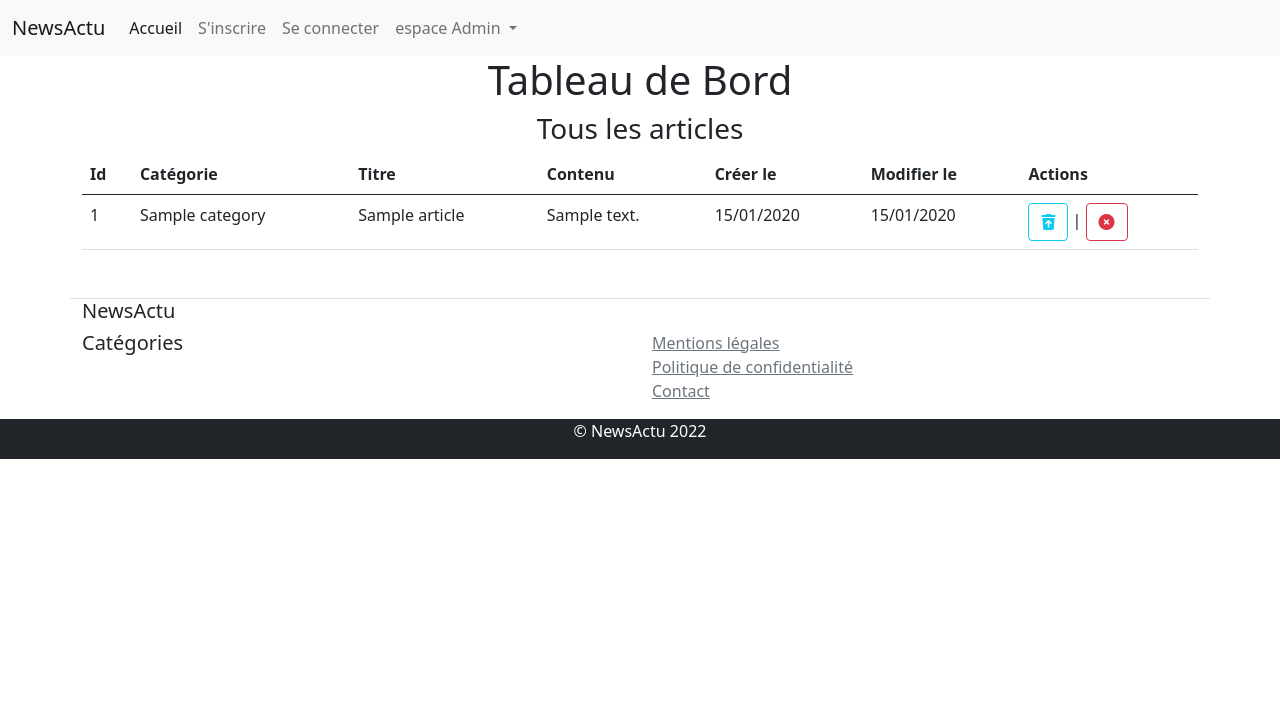
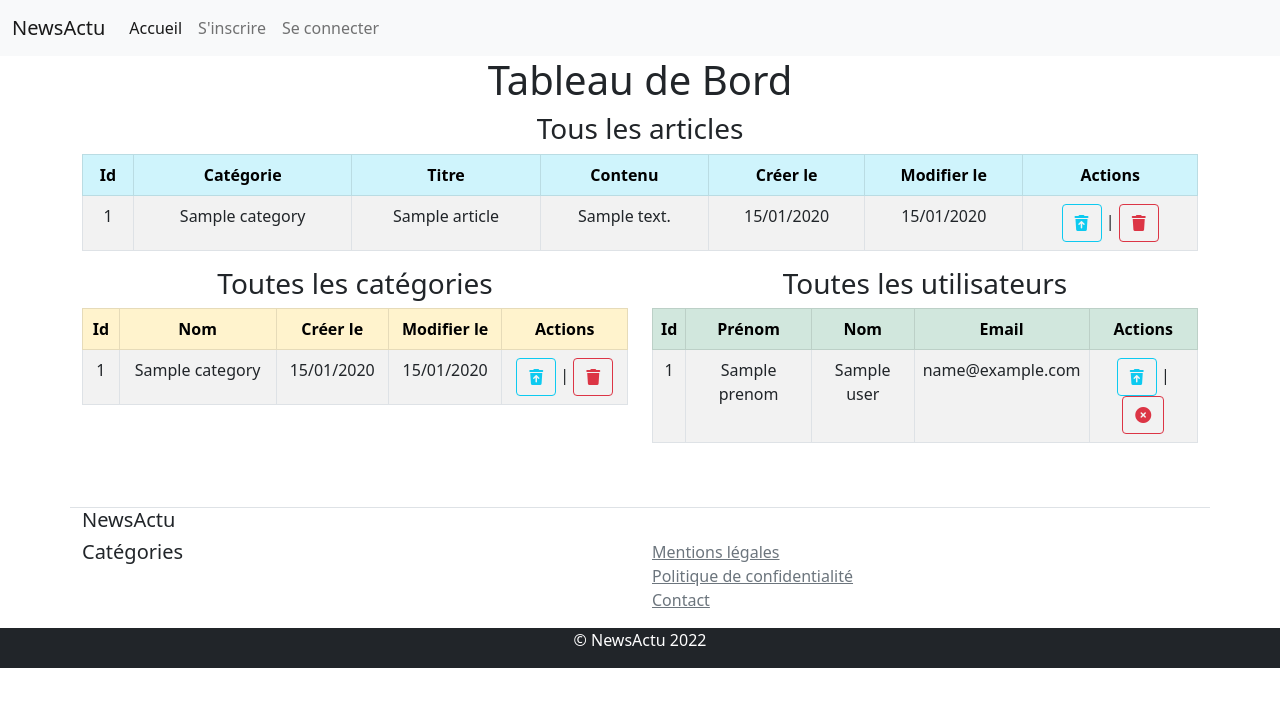
Before and after one commit to Liloone/NewsActu-Symfony, a Symfony app: template templates/admin/show_dashboard.html.twig in a window 1280 px wide. Shown: the top 707 px of the page. Run offline with Twig, Linux system fonts and the light colour scheme; the template is opened without the code that fills it: most values are stand-ins (such as "Sample title", 1, 10 or a date in 2020); some libraries are stand-ins or nearby versions.

Commit message:
Access control + front control + back redirection  + add  author relation + add table to dashboard

```diff
--- a/src/Controller/CommentaryController.php
+++ b/src/Controller/CommentaryController.php
@@ -40,6 +40,8 @@ class CommentaryController extends AbstractController
             $commentary->setCreatedAt(new DateTime());
             $commentary->setUpdatedAt(new DateTime());
 
+            $commentary->setAuthor($this->getUser());
+
             $entityManager->persist($commentary);
             $entityManager->flush();
 
--- a/src/Controller/DefaultController.php
+++ b/src/Controller/DefaultController.php
@@ -12,7 +12,7 @@ use Symfony\Component\Routing\Annotation\Route;
 class DefaultController extends AbstractController
 {
     /**
-     * @Route("/accueil", name="default_home", methods={"GET"})
+     * @Route("/", name="default_home", methods={"GET"})
      */
     public function home(EntityManagerInterface $entityManager): Response
     {
--- a/templates/admin/show_dashboard.html.twig
+++ b/templates/admin/show_dashboard.html.twig
@@ -7,8 +7,8 @@
 	{% include 'include/_flashes.html.twig' %}
 
 	<h3 class="text-center">Tous les articles</h3>
-	<table class="table">
-		<thead>
+	<table class="table table-bordered table-striped">
+		<thead class="table-info text-center">
 			<tr>
 				<th>Id</th>
 				<th>Catégorie</th>
@@ -21,7 +21,7 @@
 		</thead>
 		<tbody>
 			{% for article in articles | reverse %}
-				<tr>
+				<tr class="text-center">
 					<td>{{ article.id }}</td>
 					<td>{{ article.category.name }}</td>
 
@@ -32,23 +32,144 @@
 					<td>{{ article.updatedAt | date('d/m/Y') }}</td>
 					<td>
 
-					{% if article.deletedAt is null %}
+						{% if article.deletedAt is null %}
 
-					<a href="{{ path('update_article', {'id': article.id}) }}"  class="btn btn-info"><i class="fa fa-edit"></i></a> |
+							<a href="{{ path('update_article', {'id': article.id}) }}" class="btn btn-info">
+								<i class="fa fa-edit"></i>
+							</a>
+							|
 
-					<a href="{{ path('soft_delete_article', {'id': article.id}) }}" onclick="return confirm('Voulez-vous vraiment archiver cet article ?')" class="btn btn-danger"><i class="fa fa-trash"></i></a>
+							<a href="{{ path('soft_delete_article', {'id': article.id}) }}" onclick="return confirm('Voulez-vous vraiment archiver cet article ?')" class="btn btn-danger">
+								<i class="fa-solid fa-box-archive"></i>
+							</a>
 
-					{% else %}
+						{% else %}
 
 
-					<a href="{{ path('restore_article', {'id': article.id}) }}"  class="btn btn-outline-info"><i class="fa fa-trash-restore"></i></a> |
+							<a href="{{ path('restore_article', {'id': article.id}) }}" class="btn btn-outline-info">
+								<i class="fa fa-trash-restore"></i>
+							</a>
+							|
 
-					<a href="{{ path('hard_delete_article', {'id': article.id}) }}" onclick="return confirm('Voulez-vous vraiment supprimer définitivement cet article de la base de données ?')" class="btn btn-outline-danger"><i class="fas fa-times-circle"></i></a>
+							<a href="{{ path('hard_delete_article', {'id': article.id}) }}" onclick="return confirm('Voulez-vous vraiment supprimer définitivement cet article de la base de données ?')" class="btn btn-outline-danger">
+								<i class="fa fa-trash"></i>
+							</a>
 
-					{% endif %}
+						{% endif %}
 					</td>
 				</tr>
 			{% endfor %}
 		</tbody>
 	</table>
+	<div class="row">
+		<div class="col-6">
+			<h3 class="text-center">Toutes les catégories</h3>
+			<table class="table table-bordered table-striped">
+				<thead class="table-warning text-center">
+
+					<tr>
+						<th>Id</th>
+						<th>Nom</th>
+						<th>Créer le</th>
+						<th>Modifier le</th>
+						<th>Actions</th>
+					</tr>
+				</thead>
+				<tbody>
+					{% for category in categories %}
+
+						<tr class="text-center">
+							<td>{{ category.id }}</td>
+							<td>{{ category.name }}</td>
+							<td>{{ category.createdAt | date('d/m/Y') }}</td>
+							<td>{{ category.updateAt | date('d/m/Y') }}</td>
+							<td>
+
+								{% if category.deletedAt is null %}
+
+									<a href="" class="btn btn-info">
+										<i class="fa fa-edit"></i>
+									</a>
+									|
+
+									<a href="" onclick="return confirm('Voulez-vous vraiment archiver cet catégorie ?')" class="btn btn-danger">
+										<i class="fa-solid fa-box-archive"></i>
+									</a>
+
+								{% else %}
+
+
+									<a href="" class="btn btn-outline-info">
+										<i class="fa fa-trash-restore"></i>
+									</a>
+									|
+
+									<a href="" onclick="return confirm('Voulez-vous vraiment supprimer définitivement cet catégorie de la base de données ?')" class="btn btn-outline-danger">
+										<i class="fa fa-trash"></i>
+									</a>
+
+								{% endif %}
+							</td>
+						</tr>
+					{% endfor %}
+
+				</tbody>
+			</table>
+		</div>
+
+		<div class="col-6">
+			<h3 class="text-center">Toutes les utilisateurs</h3>
+			<table class="table table-bordered table-striped">
+				<thead class="table-success text-center">
+
+					<tr>
+						<th>Id</th>
+						<th>Prénom</th>
+						<th>Nom</th>
+						<th>Email</th>
+						<th>Actions</th>
+					</tr>
+				</thead>
+				<tbody>
+					{% for user in users %}
+
+						<tr class="text-center">
+							<td>{{ user.id }}</td>
+							<td>{{ user.prenom }}</td>
+							<td>{{ user.nom }}</td>
+							<td>{{ user.email }}</td>
+							<td >
+
+								{% if user.deletedAt is null %}
+
+									<a href="" class="btn btn-info">
+										<i class="fa fa-edit"></i>
+									</a>
+									|
+
+									<a href="" onclick="return confirm('Voulez-vous vraiment archiver cet catégorie ?')" class="btn btn-danger">
+										<i class="fa fa-trash"></i>
+									</a>
+
+								{% else %}
+
+
+									<a href="" class="btn btn-outline-info">
+										<i class="fa fa-trash-restore"></i>
+									</a>
+									|
+
+									<a href="" onclick="return confirm('Voulez-vous vraiment supprimer définitivement cet catégorie de la base de données ?')" class="btn btn-outline-danger">
+										<i class="fas fa-times-circle"></i>
+									</a>
+
+								{% endif %}
+							</td>
+
+						</tr>
+					{% endfor %}
+				</tbody>
+			</table>
+		</div>
+	</div>
 {% endblock %}
--- a/templates/default/home.html.twig
+++ b/templates/default/home.html.twig
@@ -4,7 +4,9 @@
 
 	<h1 class="text-center my-3">Tous les articles</h1>
 
-	<div class="row">
+	{% include 'include/_flashes.html.twig' %}
+<div class="d-flex">
+	<div class="row justify-content-center">
 
 		{% for article in articles %}
 
@@ -25,5 +27,5 @@
 		{% endfor %}
 
 	</div>
-
+</div>
 {% endblock %}
--- a/templates/include/_flashes.html.twig
+++ b/templates/include/_flashes.html.twig
@@ -8,7 +8,7 @@
 				</span>
 			{% else %}
 				<span class="alert-inner--icon">
-					<i class="fa fa-thumbs-down"></i>
+					<i class="fa fa-exclamation-triangle"></i>
 				</span>
 			{% endif %}
 
--- a/templates/include/_nav.html.twig
+++ b/templates/include/_nav.html.twig
@@ -9,28 +9,56 @@
 				<li class="nav-item">
 					<a class="nav-link active" aria-current="page" href="{{ path('default_home') }}">Accueil</a>
 				</li>
+
+				{% if not app.user %}
 					<li class="nav-item">
 						<a class="nav-link" href="{{ path('user_register') }}">S'inscrire</a>
 					</li>
 					<li class="nav-item">
-          <a class="nav-link" href="#">Se connecter</a>
+						<a class="nav-link" href="{{ path('app_login') }}">Se connecter</a>
 					</li>
+        {% else %}
+					<li class="nav-item">
+						<a class="nav-link" href="{{ path('app_logout') }}">Se déconnecter</a>
+					</li>
+        {% endif %}
+
+
+			{% if is_granted('ROLE_ADMIN') %}
+
 					<li class="nav-item dropdown">
 						<a class="nav-link dropdown-toggle" href="#" id="navbarDropdown" role="button" data-bs-toggle="dropdown" aria-expanded="false">
 							espace Admin
 						</a>
 						<ul class="dropdown-menu" aria-labelledby="navbarDropdown">
-            <li><a class="dropdown-item" href="{{ path('show_dashboard') }}">Dashboard</a></li>
-            <li><a class="dropdown-item" href="{{ path('create_article') }}">Ajouter un article </a></li>
-             <li><a class="dropdown-item" href="#">Ajouter une categorie </a></li>
+							<li>
+								<a class="dropdown-item" href="{{ path('show_dashboard') }}">Dashboard</a>
+							</li>
+							<li>
+								<a class="dropdown-item" href="{{ path('create_article') }}">Ajouter un article
+								</a>
+							</li>
+							<li>
+								<a class="dropdown-item" href="#">Ajouter une categorie
+								</a>
+							</li>
+
+
 							{# <li><hr class="dropdown-divider"></li>
 							            <li><a class="dropdown-item" href="#">Something else here</a></li> #}
 						</ul>
 					</li>
+						{% endif %}
 					{# <li class="nav-item">
 					          <a class="nav-link disabled" href="#" tabindex="-1" aria-disabled="true">Disabled</a>
 					        </li> #}
 				</ul>
+				{% if app.user %}
+				<div style="float: right; padding-right: 50px;">
+				<i class="fa fa-user text-primary"></i><span class="text-primary"> Bonjour, <span class="text-dark"> {{ app.user.prenom }} {{ app.user.nom }} </span></span>
+				</div>
+					{% endif %}
+
 			</div>
 		</div>
 	</nav>
--- a/templates/rendered/nav_categories.html.twig
+++ b/templates/rendered/nav_categories.html.twig
@@ -1,6 +1,6 @@
 <div class="row">
 
-	<p class="d-flex justify-content-around">
+	<p class="d-flex justify-content-around ">
 
 		{% for category in categories %}
 
```
Also changed, not shown: src/Controller/AdminController.php (+34 -4 lines), src/Controller/SecurityController.php (added, +42 -0 lines), src/Controller/UserController.php (+7 -1 lines), src/Entity/Article.php (+22 -2 lines), src/Entity/Commentary.php (+17 -0 lines), src/Entity/User.php (+78 -0 lines), src/Security/ApploginAuthenticator.php (added, +63 -0 lines), templates/article/show_article.html.twig (+10 -3 lines), templates/article/show_articles_from_category.html.twig (+16 -3 lines), templates/security/login.html.twig (added, +46 -0 lines), 1 other file. Lines whose indentation alone changed are shown as unchanged.
